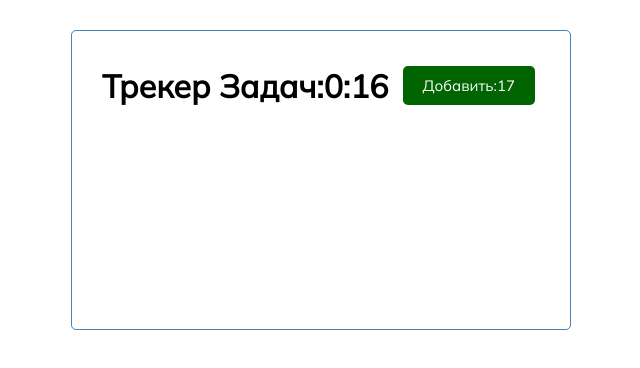
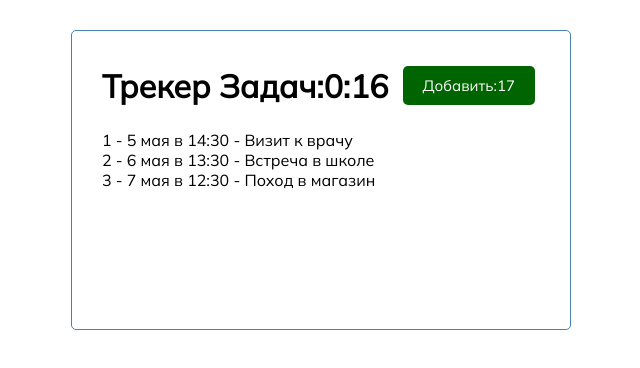
Before and after one commit to timeking/angular-task-tracker, an Angular app: page /tasks in a window 1280 px wide. Shown: the top 368 px of the page, without its empty margins (319-959 px from the left). Built offline with nearby package versions, Linux system fonts and the light colour scheme.

Commit message:
add tasks

```diff
--- /dev/null
+++ b/src/app/Task.ts
@@ -0,0 +1,6 @@
+export interface Task {
+  id?: number,
+  text: string,
+  day: string,
+  reminder: boolean
+}
--- a/src/app/app.component.ts
+++ b/src/app/app.component.ts
@@ -1,16 +1,18 @@
 import { Component } from '@angular/core';
 import { HeaderComponent } from './components/header/header.component';
+import { TasksComponent } from "./components/tasks/tasks.component";
 
 @Component({
-  selector: 'app-root',
-  template: `
+    selector: 'app-root',
+    template: `
   <div class="container">
     <app-header></app-header>
+    <app-tasks></app-tasks>
   </div>
 `,
-  styleUrls: ['./app.component.css'],
-  standalone: true,
-  imports: [ HeaderComponent ]
+    styleUrls: ['./app.component.css'],
+    standalone: true,
+    imports: [HeaderComponent, TasksComponent]
 })
 export class AppComponent {
   title: string = 'Трекер Задач';
--- /dev/null
+++ b/src/app/components/tasks/tasks.component.ts
@@ -0,0 +1,39 @@
+import { Component } from '@angular/core';
+import { CommonModule } from '@angular/common';
+import { Task } from 'src/app/Task';
+
+@Component({
+  selector: 'app-tasks',
+  standalone: true,
+  imports: [CommonModule],
+  template: `
+    @for(task of tasks; track task.id) {
+      <p>
+      {{task.id}} - {{task.day}} - {{task.text}}
+      </p>
+    }
+  `,
+  styleUrl: './tasks.component.css'
+})
+export class TasksComponent {
+  tasks: Task[] = [
+    {
+      id: 1,
+      text: 'Визит к врачу',
+      day: '5 мая в 14:30',
+      reminder: true,
+    },
+    {
+      id: 2,
+      text: 'Встреча в школе',
+      day: '6 мая в 13:30',
+      reminder: true,
+    },
+    {
+      id: 3,
+      text: 'Поход в магазин',
+      day: '7 мая в 12:30',
+      reminder: false,
+    },
+  ];
+}
```
Also changed, not shown: src/app/components/task-item/task-item.component.ts (added, +17 -0 lines), src/app/components/task-item/task-item.component.css (added), src/app/components/tasks/tasks.component.css (added), 2 other files (tests, documents, lock files or other folders).
